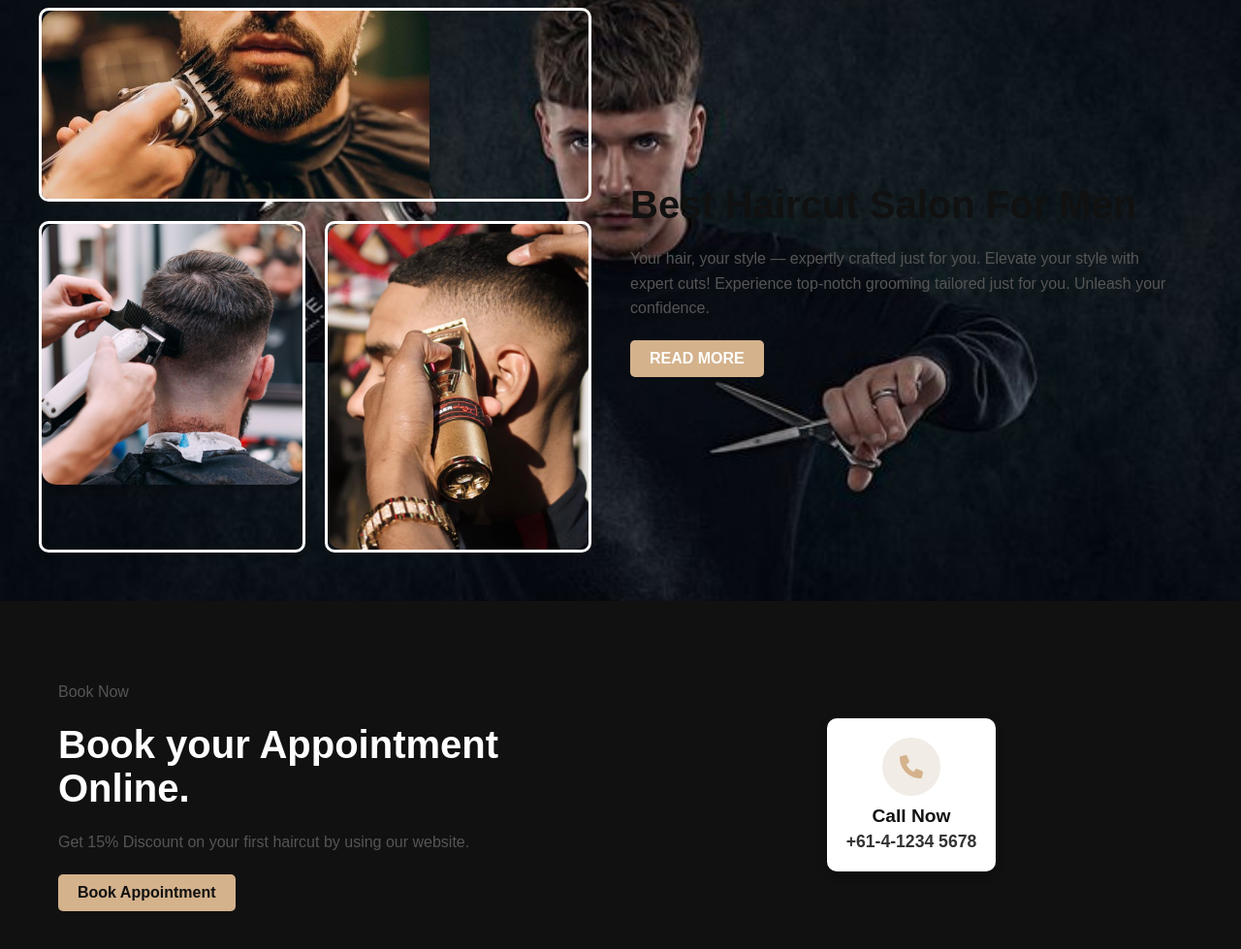
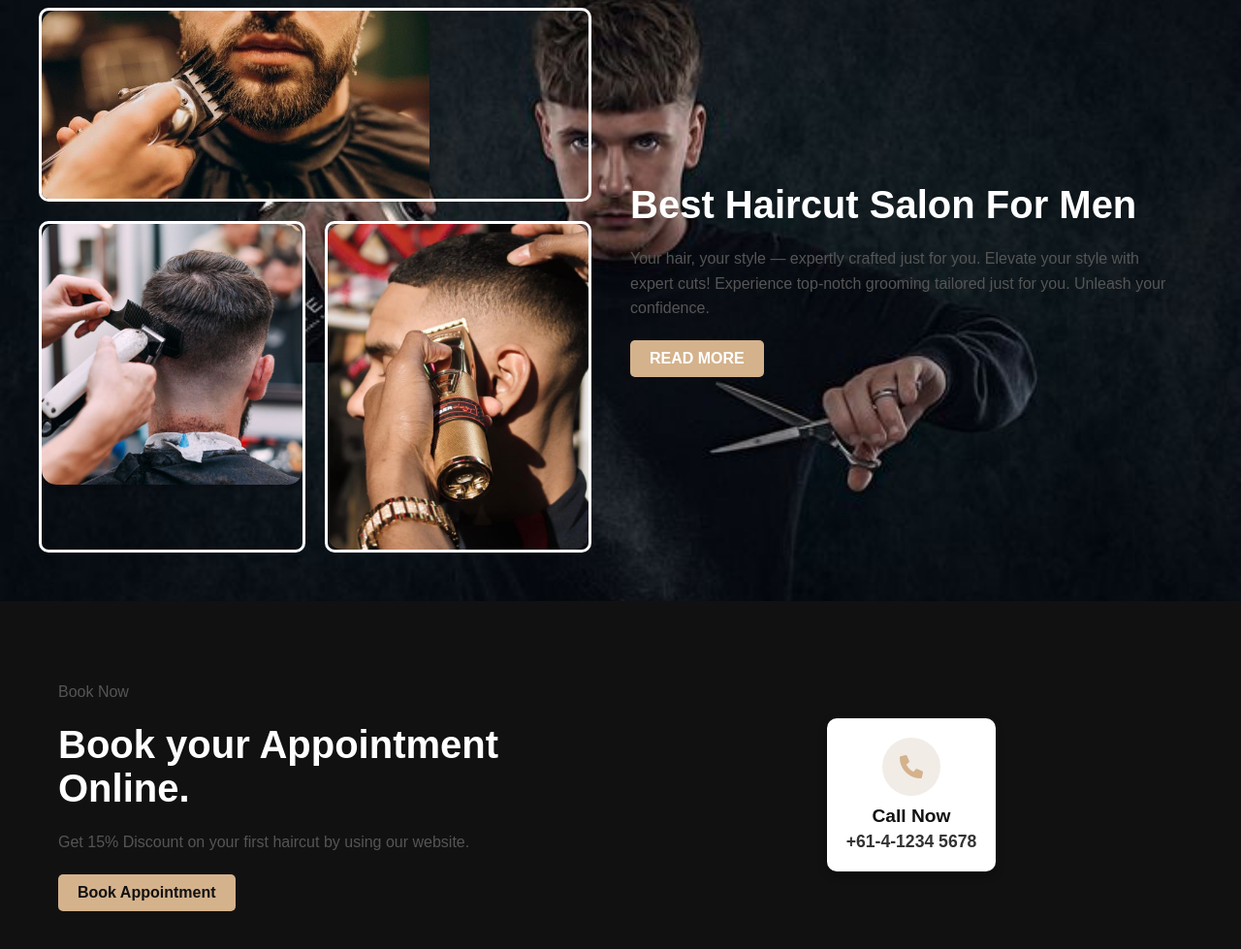
Before and after one commit to Aashir-Precision/precisioncut, a plain HTML site: page index.html in a window 1280 px wide. Shown: the part 842-1821 px from the top of the page at 97% size. Drawn offline with Linux system fonts and the light colour scheme.

Commit message:
Add files via upload

```diff
--- a/styles.css
+++ b/styles.css
@@ -227,7 +227,7 @@ body {
 .about-text h2 {
     font-size: 2.5rem;
     margin-bottom: 20px;
-    color: #111;
+    color: #fff;
 }
 
 .about-text p {
@@ -644,6 +644,7 @@ body {
 
 .image-section img {
     width: 100%;
+    height: 300px;
     height: auto;
     border-radius: 10px;
 }
```
Also changed, not shown: services.html (+1 -0 lines).
